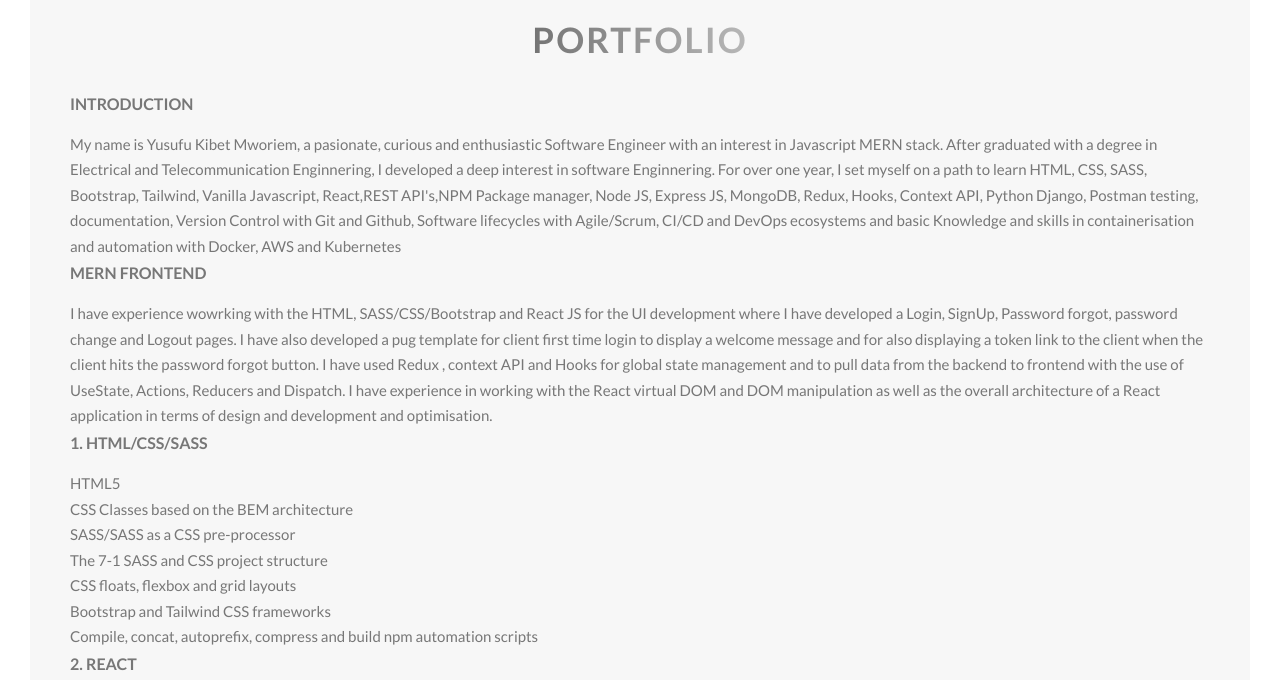
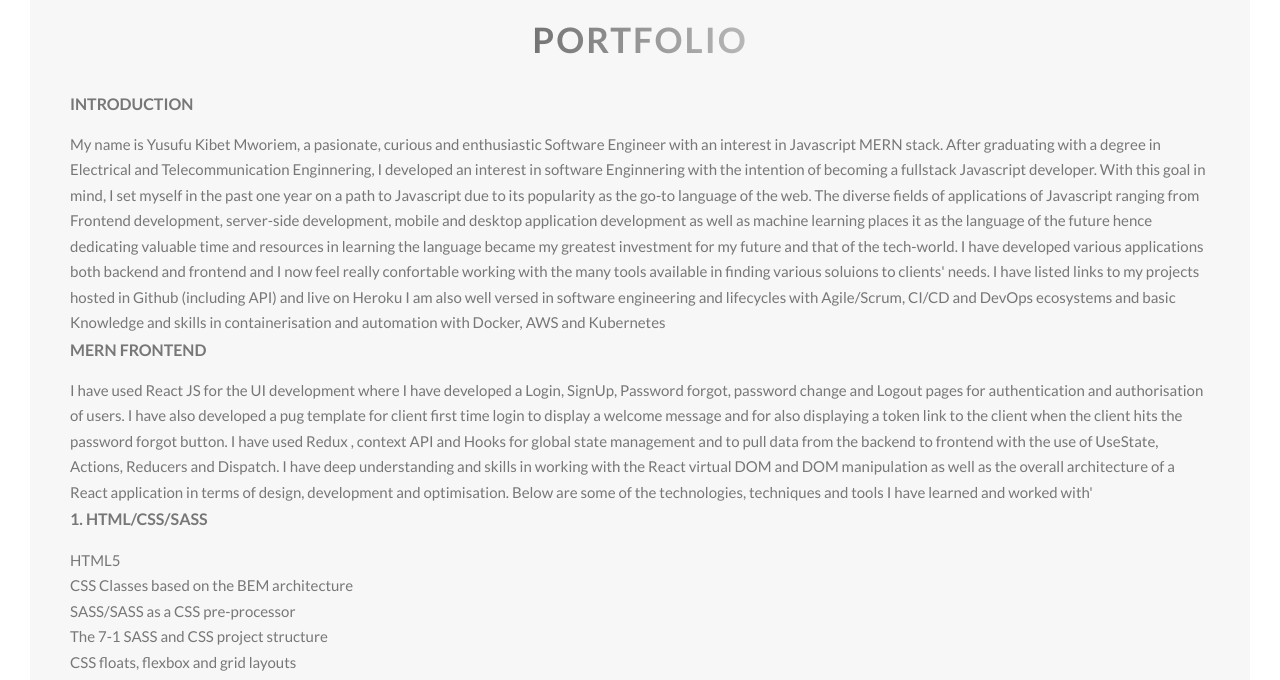
Before and after one commit to mworiem/Portfolio-website, a website built with Parcel: page index.html in a window 1280 px wide. Shown: the part 800-1480 px from the top of the page. Built offline with nearby package versions, Linux system fonts and the light colour scheme; files whose address does not match are found by name.

Commit message:
Modified Portfolio section

```diff
--- a/index.html
+++ b/index.html
@@ -71,15 +71,13 @@
             <p class="paragraph">
               My name is Yusufu Kibet Mworiem, a pasionate, curious and
               enthusiastic Software Engineer with an interest in Javascript MERN
-              stack. After graduated with a degree in Electrical and
-              Telecommunication Enginnering, I developed a deep interest in
-              software Enginnering. For over one year, I set myself on a path to
-              learn HTML, CSS, SASS, Bootstrap, Tailwind, Vanilla Javascript,
-              React,REST API's,NPM Package manager, Node JS, Express JS,
-              MongoDB, Redux, Hooks, Context API, Python Django, Postman
-              testing, documentation, Version Control with Git and Github,
-              Software lifecycles with Agile/Scrum, CI/CD and DevOps ecosystems
-              and basic Knowledge and skills in containerisation and automation
+              stack. After graduating with a degree in Electrical and
+              Telecommunication Enginnering, I developed an interest in
+              software Enginnering with the intention of becoming a fullstack Javascript developer.
+              With this goal in mind, I set myself in the past one year on a path to Javascript due to its popularity as the go-to language of the web.
+              The diverse fields of applications of Javascript ranging from Frontend development, server-side development, mobile and desktop application development as well as machine learning places it as the language of the future hence dedicating valuable time and resources in learning the language became my greatest investment for my future and that of the tech-world. I have developed various applications both backend and frontend and I now feel really confortable working with the many tools available in finding various soluions to clients' needs.
+              I have listed links to my projects hosted in Github (including API) and live on Heroku
+              I am also well versed in software engineering and lifecycles with Agile/Scrum, CI/CD and DevOps ecosystems and basic Knowledge and skills in containerisation and automation
               with Docker, AWS and Kubernetes
             </p>
           </div>
@@ -100,18 +98,18 @@
               MERN Frontend
             </h3>
             <p class="paragraph">
-              I have experience wowrking with the HTML, SASS/CSS/Bootstrap and
-              React JS for the UI development where I have developed a Login,
-              SignUp, Password forgot, password change and Logout pages. I have
+
+              I have used React JS for the UI development where I have developed a Login,
+              SignUp, Password forgot, password change and Logout pages for authentication and authorisation of users. I have
               also developed a pug template for client first time login to
               display a welcome message and for also displaying a token link to
               the client when the client hits the password forgot button. I have
               used Redux , context API and Hooks for global state management and
               to pull data from the backend to frontend with the use of
-              UseState, Actions, Reducers and Dispatch. I have experience in
+              UseState, Actions, Reducers and Dispatch. I have deep understanding and skills in
               working with the React virtual DOM and DOM manipulation as well as
-              the overall architecture of a React application in terms of design
-              and development and optimisation.
+              the overall architecture of a React application in terms of design,
+              development and optimisation. Below are some of the technologies, techniques and tools I have learned and worked with'
             </p>
           </div>
           <div>
@@ -229,7 +227,7 @@
               the mongoose Object relational mapper(ORM) which maps the schema
               to the database. The next level is the controller which handles
               the logic of our application. Lastly at the routes level, I handle
-              user routes which will be connected to our frontend.
+              user routes which will be connected to our frontend.Below are the tecknologies, tools, proccesses and best practices I incoperated in my API development
             </p>
           </div>
           <!-- <div class="col-1-of-2">
```
